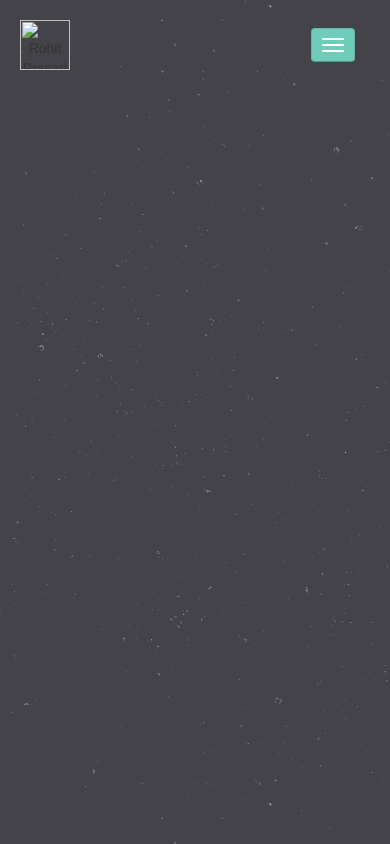
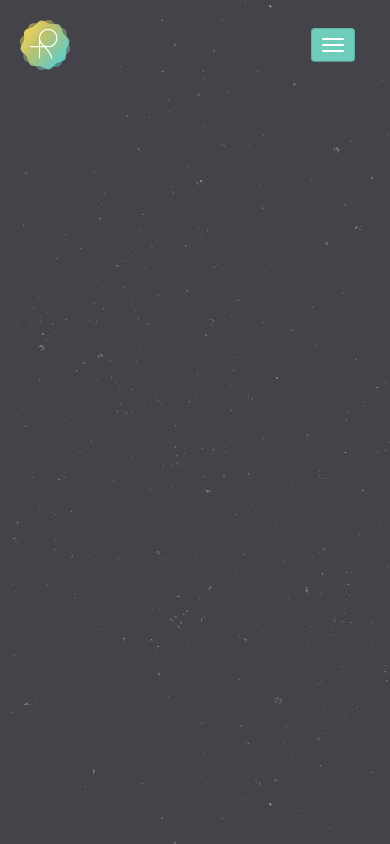
Before and after one commit to rohit11may/Rohit-Prasad-Portfolio, a plain HTML site: page index.html in a window 390 px wide. Drawn offline with nearby package versions, Linux system fonts and the light colour scheme; the site is published under a folder, as on GitHub Pages, so addresses that start at the root find nothing.

Commit message:
mobile testing 4

```diff
--- a/index.html
+++ b/index.html
@@ -18,7 +18,7 @@
 			<div class="navbarInnerLilac">
 				<div class="container">
 				  <div class="navbar-header">
-					<img id="smallLogo" src="/img/Logo/logo.png" width="50" height="50" alt="Rohit Prasad" class="visible-xs" style="width:50px; height:50px;">
+					<img id="smallLogo" src="img/Logo/logo.png" width="50" height="50" alt="Rohit Prasad" class="visible-xs" style="width:50px; height:50px;">
 				    <button type="button" class="navbar-toggle" data-toggle="collapse" data-target="#bs-example-navbar-collapse-1">
 				      <span class="sr-only">Toggle navigation</span>
 				      <span class="icon-bar"></span>
@@ -52,7 +52,7 @@
 		            </div>
 
 		           <div class="visible-sm">
-		           	<img id="smallLogo" src="img/logo/logo.png" width="76" height="76" alt="Rohit Prasad" class="visble-sm" style="width:76px; height:76px; left:48.5%;">
+		           	<img id="smallLogo" src="img/Logo/logo.png" width="76" height="76" alt="Rohit Prasad" class="visble-sm" style="width:76px; height:76px; left:48.5%;">
 		           </div>
 		            <ul class="nav navbar-nav navbar-right navbarFont">
 			            <li><a href="#">Misc</a></li>
```
